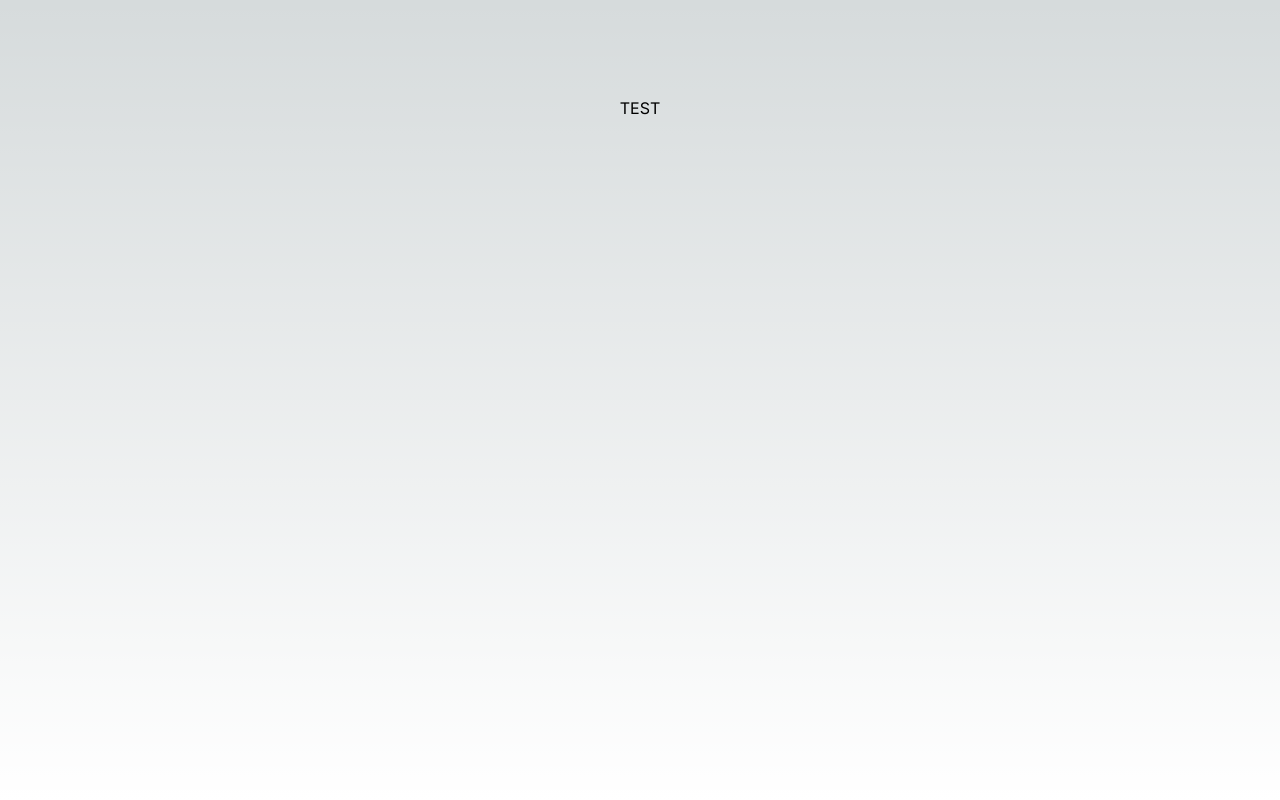
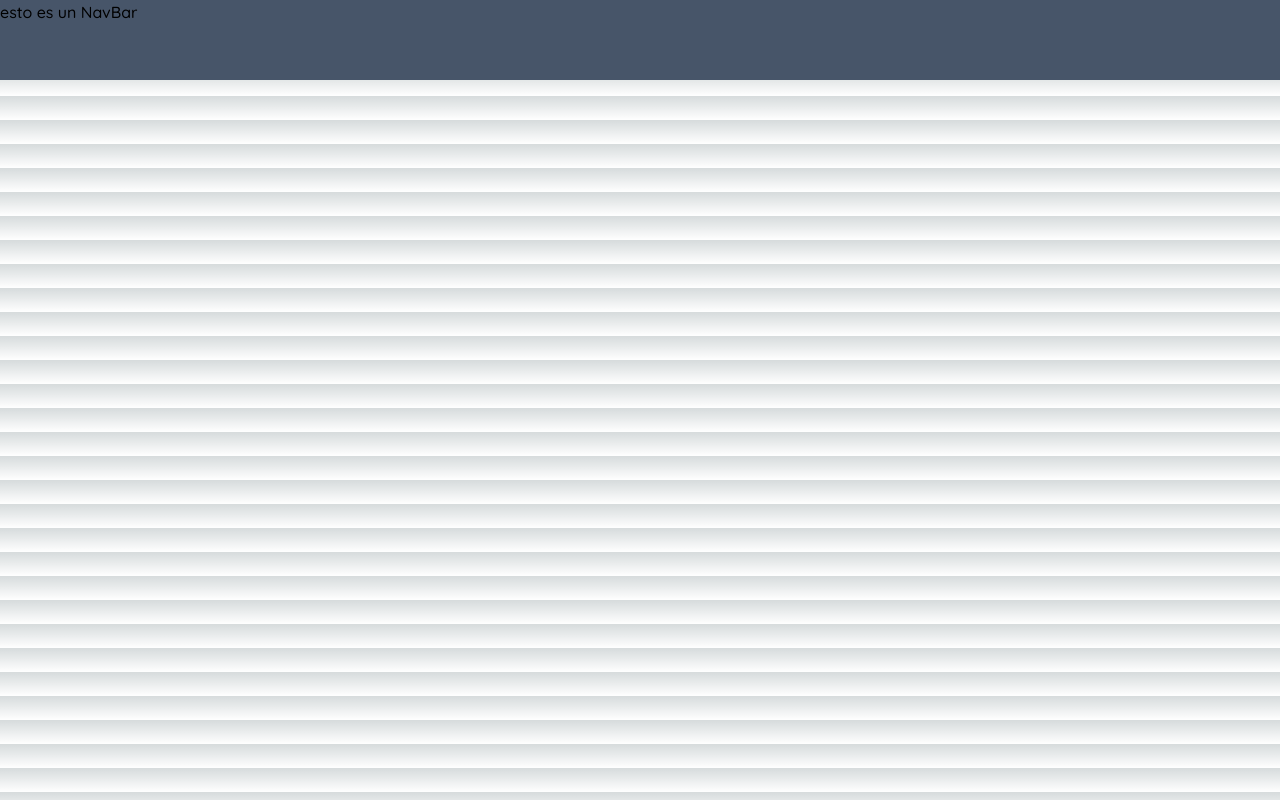
Before and after one commit to byLugos/Carrtes, a Next.js app: page / in a window 1280 px wide. Built offline with nearby package versions, Linux system fonts and the light colour scheme.

Commit message:
Firts global component

```diff
--- /dev/null
+++ b/src/app/fonts.ts
@@ -0,0 +1,6 @@
+import { Quicksand } from "next/font/google";
+
+export const quicksand = Quicksand({
+  weight: ["300", "500", "700"],
+  subsets: ["latin"],
+});
--- a/src/app/layout.tsx
+++ b/src/app/layout.tsx
@@ -2,11 +2,17 @@ import type { Metadata } from "next";
 import { Inter } from "next/font/google";
 import "./globals.css";
 
+//import fonts
+import { quicksand } from "./fonts";
+
+//import global componets
+import { Navbar } from "./ui/navbar";
+
 const inter = Inter({ subsets: ["latin"] });
 
 export const metadata: Metadata = {
-  title: "Create Next App",
-  description: "Generated by create next app",
+  title: "Carrtes",
+  description: "dasdsasda",
 };
 
 export default function RootLayout({
@@ -16,7 +22,10 @@ export default function RootLayout({
 }>) {
   return (
     <html lang="en">
-      <body className={inter.className}>{children}</body>
+      <body className={quicksand.className}>
+        <Navbar />
+        {children}
+      </body>
     </html>
   );
 }
--- a/src/app/page.tsx
+++ b/src/app/page.tsx
@@ -1,8 +1,6 @@
-import Image from "next/image";
-
 export default function Home() {
   return (
-    <main className="flex min-h-screen flex-col items-center justify-between p-24">
+    <main className="h-full bg-slate-50">
       <h1> TEST </h1>
     </main>
   );
--- /dev/null
+++ b/src/app/ui/navbar.tsx
@@ -0,0 +1,11 @@
+"use client";
+
+const Navbar = () => {
+  return (
+    <nav className="w-full h-[80px] bg-slate-600 fixed">
+      <h1>esto es un NavBar</h1>
+    </nav>
+  );
+};
+
+export { Navbar };
```
